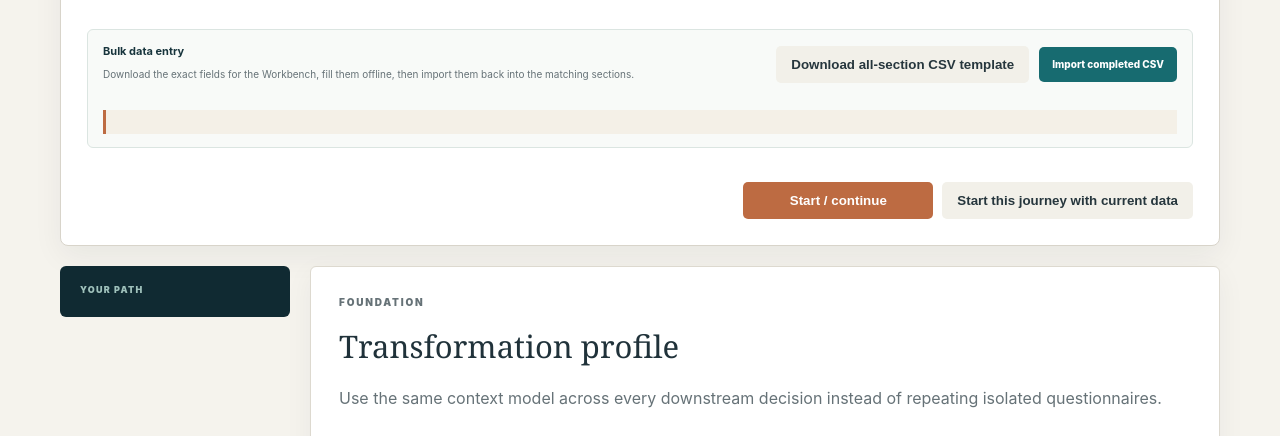
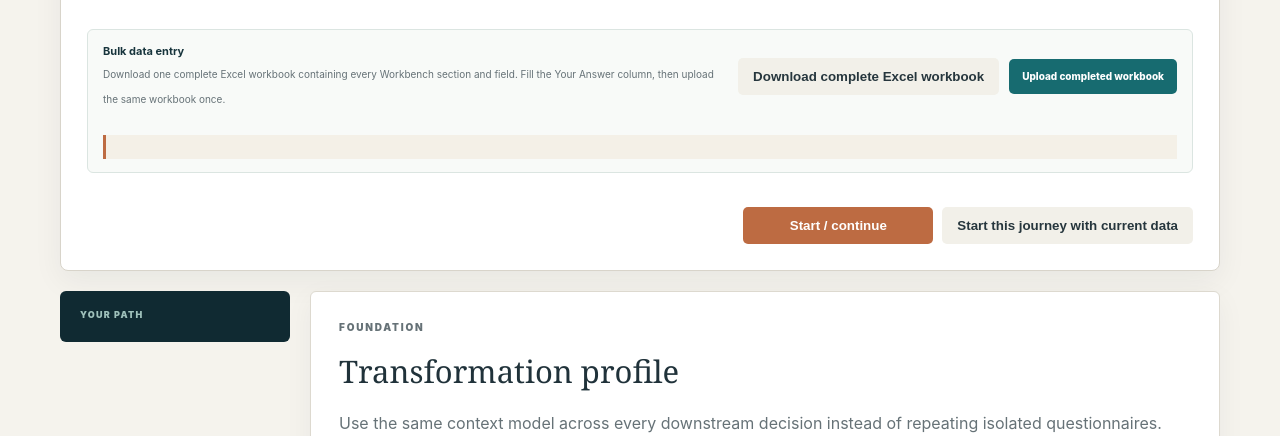
Before and after one commit to AlwaysInnovative/AutomationScan, a plain HTML site: page transformation-workbench.html in a window 1280 px wide. Shown: the part 664-1100 px from the top of the page. Drawn offline with Linux system fonts and the light colour scheme; no server answers.

Commit message:
Replace CSV workflow with one complete Excel workbook

```diff
--- a/transformation-workbench.html
+++ b/transformation-workbench.html
@@ -36,10 +36,10 @@
 <section class="hero-small"><div class="wrap"><p class="eyebrow eyebrow-light">TRANSFORMATION WORKBENCH</p><h1>From assessment to <em>evidence-backed action.</em></h1><p>Build a reusable transformation dossier across processes, applications, vendor investigation, economics, RFP/POC, governance and roadmap. Data is stored in this browser unless you export it.</p></div></section>
 <main class="workbench"><div class="wrap"><section class="wb-journey" id="journeyHub"><div class="wb-journey-top"><div><p class="eyebrow">YOUR TRANSFORMATION WORKSPACE</p><h2 id="journeyTitle">Choose where you want to start</h2><p id="journeySummary">AutomationScan will use information you have already entered, preserve your work, and guide you to the next useful step.</p></div><label class="journey-switch">Switch journey<select id="journeySelect"></select></label></div><div id="journeyContext" class="wb-journey-context"></div>
 <div class="wb-data-tools">
-  <div><strong>Bulk data entry</strong><span>Download the exact fields for the Workbench, fill them offline, then import them back into the matching sections.</span></div>
-  <button type="button" class="wb-btn wb-light" id="downloadCsvTemplate">Download all-section CSV template</button>
-  <label class="wb-file-btn">Import completed CSV<input type="file" id="workbenchCsvImport" accept=".csv,text/csv" hidden></label>
-  <span id="csvStatus" class="wb-note" aria-live="polite"></span>
+  <div><strong>Bulk data entry</strong><span>Download one complete Excel workbook containing every Workbench section and field. Fill the Your Answer column, then upload the same workbook once.</span></div>
+  <button type="button" class="wb-btn wb-light" id="downloadExcelTemplate">Download complete Excel workbook</button>
+  <label class="wb-file-btn">Upload completed workbook<input type="file" id="workbenchExcelImport" accept=".xlsx,.xls,application/vnd.openxmlformats-officedocument.spreadsheetml.sheet,application/vnd.ms-excel" hidden></label>
+  <span id="excelStatus" class="wb-note" aria-live="polite"></span>
 </div><div id="journeyStages" class="wb-stages"></div><div class="wb-journey-actions"><button class="wb-btn wb-primary" id="journeyNext">Start / continue</button><button class="wb-btn wb-light" id="journeyStartOver">Start this journey with current data</button></div></section></div><div class="wrap wb-grid">
 <aside class="wb-nav" aria-label="Workbench sections"></aside>
 <section class="wb-main">
@@ -229,5 +229,6 @@
 </article>
 </section></div></main>
 <footer><div class="wrap footer-grid"><div><a class="brand" href="./"></a><p>Evidence-led transformation discovery.</p></div><div><b>Explore</b></div><div><b>Trust</b></div></div><div class="wrap footer-bottom">© 2026 AutomationScan · Directional decision support.</div></footer>
-<script src="ui-config.js?v=20260929-8"></script><script src="decision-engine.js?v=20260928-2"></script><script src="workbench.js?v=20260930-5"></script>
+<script src="ui-config.js?v=20260929-8"></script><script src="decision-engine.js?v=20260928-2"></script><script src="https://cdn.sheetjs.com/xlsx-0.20.3/package/dist/xlsx.full.min.js"></script>
+<script src="workbench.js?v=20260930-6"></script>
 </body></html>
```
